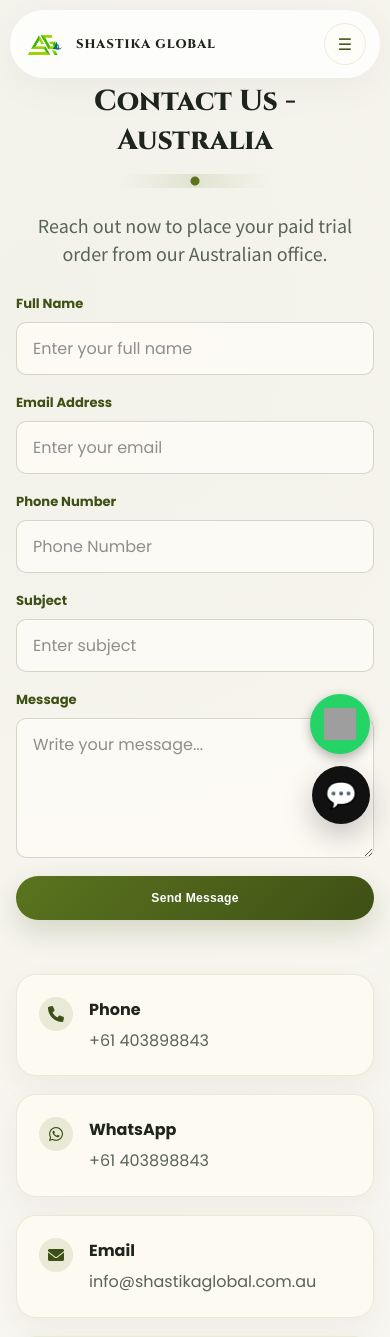
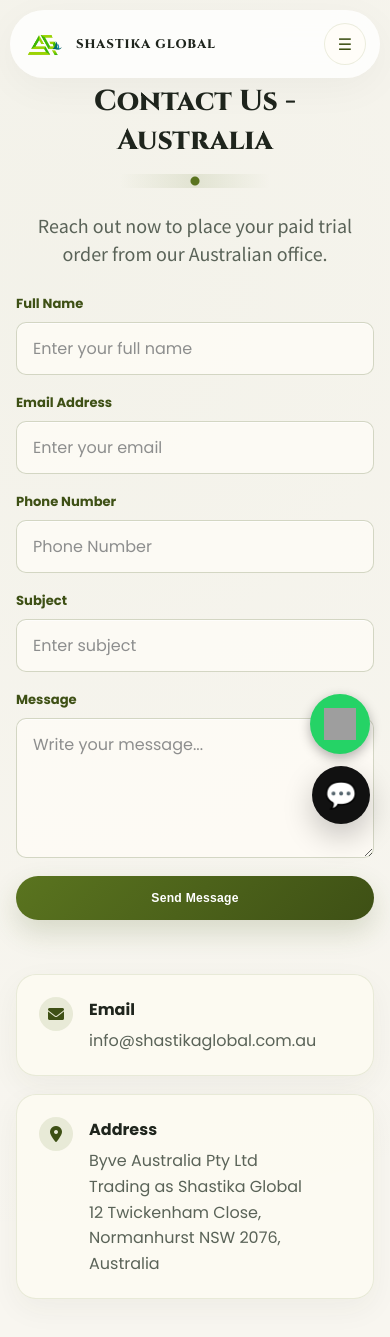
Before and after one commit to ksnarmatha/shastika-web, a Flask app: page /australia in a window 390 px wide. Shown: the top 1337 px of the page. Run offline with Flask 3, Linux system fonts and the light colour scheme; grey boxes are pictures that could not be loaded.

Commit message:
Remove Phone and WhatsApp sections from Australia page

```diff
--- a/shastikawebsite-main/templates/australia.html
+++ b/shastikawebsite-main/templates/australia.html
@@ -42,21 +42,9 @@
 
     <div class="contact-details-block">
         <div class="contact-details-grid">
-            <div class="detail-item">
-                <i class="fa-solid fa-phone"></i>
-                <div>
-                    <strong>Phone</strong>
-                    <p>+61 403898843</p>
-                </div>
-            </div>
 
-            <div class="detail-item">
-                <i class="fa-brands fa-whatsapp"></i>
-                <div>
-                    <strong>WhatsApp</strong>
-                    <p>+61 403898843</p>
-                </div>
-            </div>
+
+
 
             <div class="detail-item">
                 <i class="fa-solid fa-envelope"></i>
@@ -84,8 +72,8 @@
 
     <div class="location-block">
         <h2 class="glass-heading map-heading">Our Location – Australia</h2>
-        <a href="https://www.google.com/maps/place/12+Twickenham+Close,+Normanhurst+NSW+2076,+Australia"
-            target="_blank" class="map-link">
+        <a href="https://www.google.com/maps/place/12+Twickenham+Close,+Normanhurst+NSW+2076,+Australia" target="_blank"
+            class="map-link">
             <div class="map-box">
                 <div class="map-overlay">
                     <span><i class="fa-solid fa-map-location-dot"></i> Open in Google Maps</span>
```
